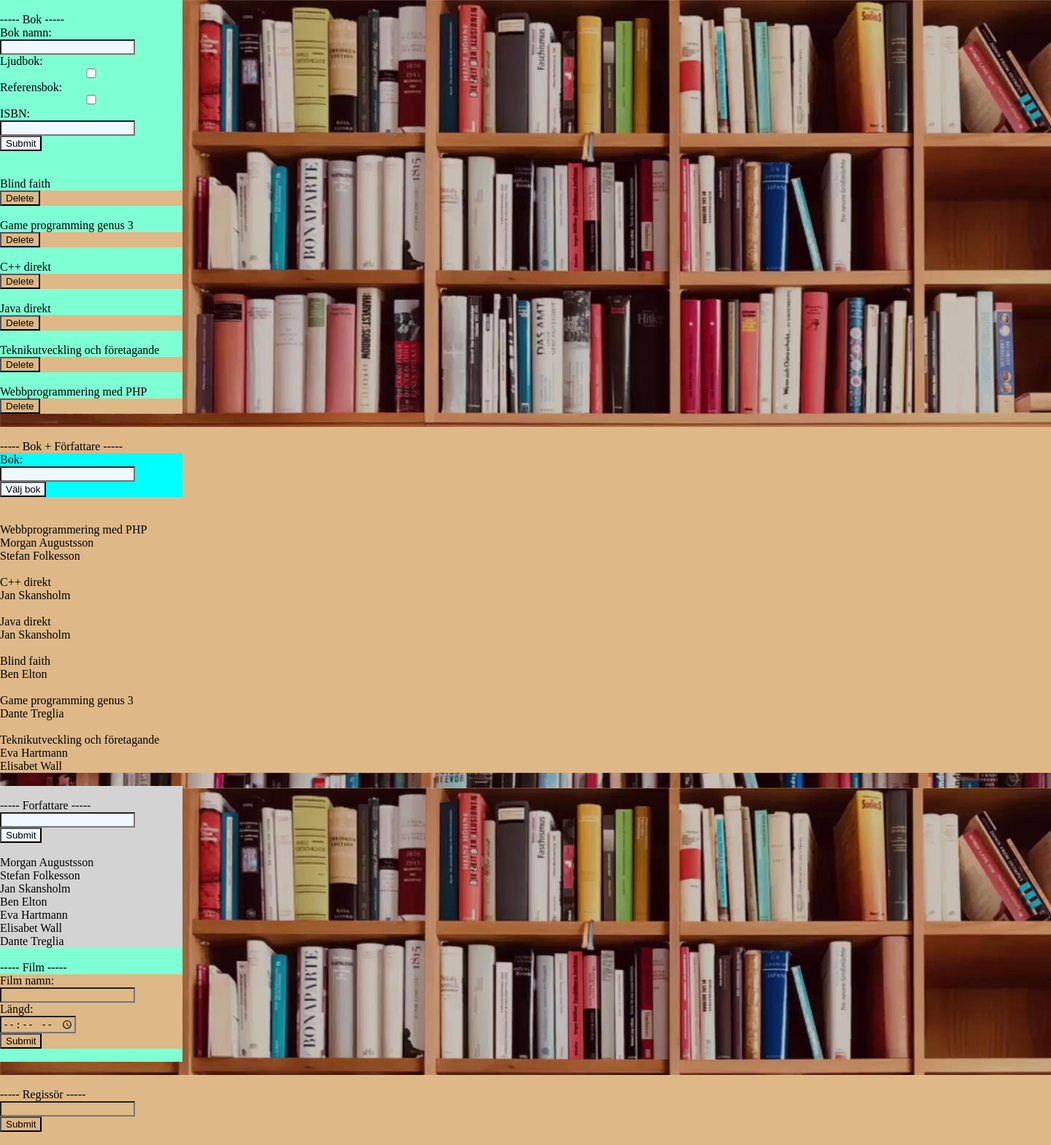
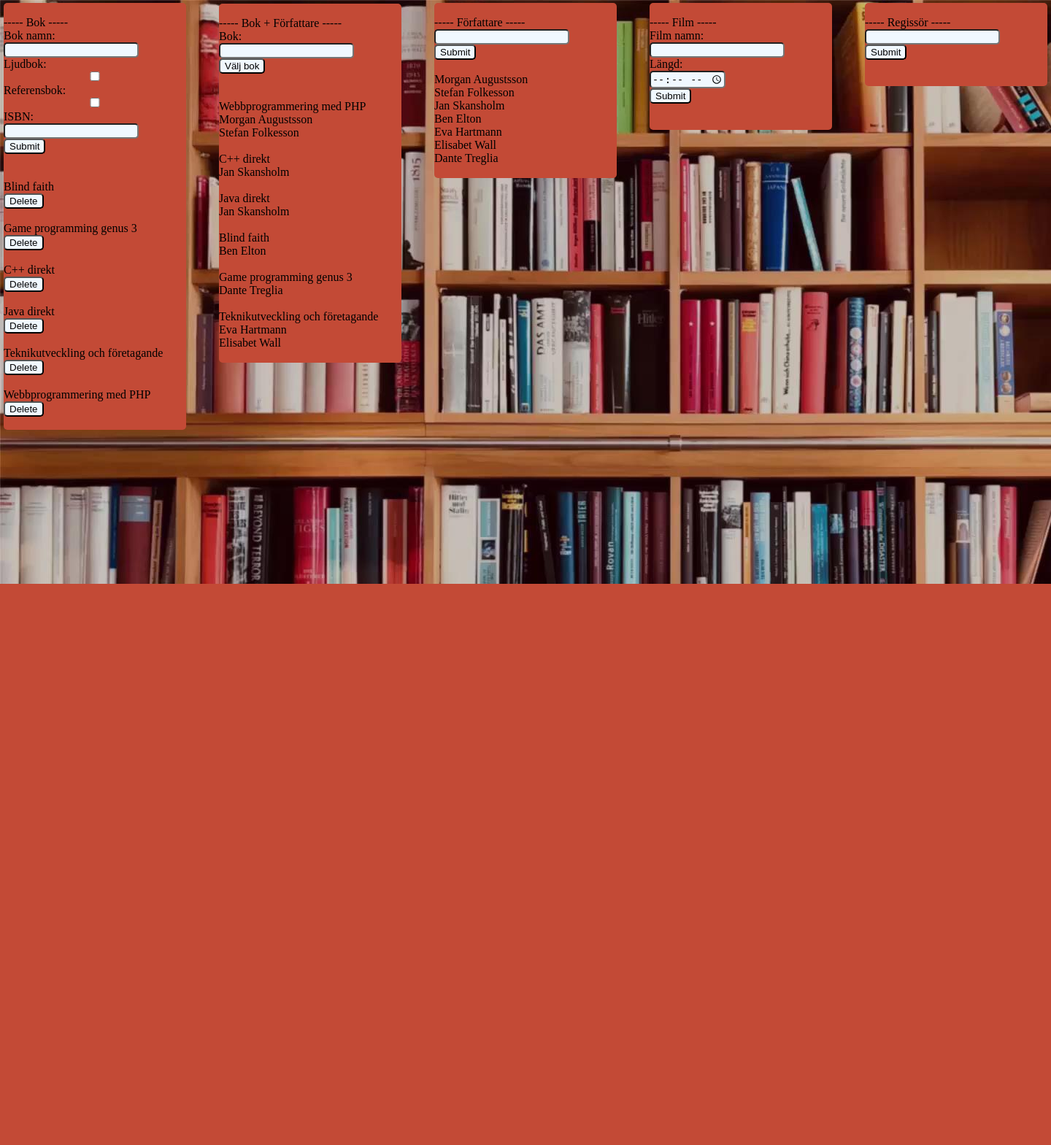
Before and after one commit to Blsexual/Bibliotek, a PHP site: page /admin.php in a window 1440 px wide. Shown: the whole page at 73% size. After the commit the page ends 800 px from the top, so only its background shows below. Run offline with PHP 8.4, Linux system fonts and the light colour scheme; data comes from the database, SQL or seed files in the repository; data that the repository does not hold is empty.

Commit message:
Ändrat CSS

```diff
--- a/admin.php
+++ b/admin.php
@@ -4,7 +4,7 @@
         <meta charset="UTF-8">
         <meta http-equiv="X-UA-Compatible" content="IE=edge">
         <meta name="viewport" content="width=device-width, initial-scale=1.0">
-        <title>Bibliotek</title>
+        <title>Bibliotek admin</title>
         <link rel="stylesheet" href="index.css">
     </head>
     <body>
@@ -15,7 +15,7 @@
         ?>
 
         <div id="Bakgrund">
-            <div id="Test"> <br> ----- Bok -----
+            <div id="Bok"> <br> ----- Bok -----
                 <?php
                     if (isset($_POST['Bok'])) {
                         $sql = $conn->prepare("INSERT INTO bok (ISBN,Namn,LjudBok,ReferensBok) VALUES (?,?,?,?)");
@@ -63,14 +63,15 @@
                             $ISBN = $row['ISBN'];
                             echo "<form method='post' action='delete.php'>";
                                 echo "<input type='hidden' name='Bok' value='$ISBN'>";
-                                echo "<input type='submit' value='Delete'>";
+                                echo "<input type='submit' value='Delete' class='Text'>";
                             echo "</form>";
                         }
                     }
                 ?>
+                <br>
             </div><br> <!-- ----- Bok ----- -->
 
-            <div> <br> ----- Bok + Författare -----
+            <div id="Bokfor"> <br> ----- Bok + Författare -----
                 <?php
                     if (isset($_POST['BokFor'])){
                         $Bok = $_POST['BokFor'];
@@ -149,7 +150,7 @@
                                     }
                                 }
                             echo "</select><br>";
-                            echo "<input type='submit' value='Submit the form'/>";
+                            echo "<input type='submit' value='Submit the form' class='Text'/>";
                         echo "</form>";
                     }
 
@@ -171,9 +172,10 @@
                         }
                     }
                 ?>
+                <br>
             </div><br> <!-- ----- Bok + Författare ----- -->
 
-            <div class="bruh"> <br> ----- Forfattare -----
+            <div id="Författare"> <br> ----- Författare -----
                 <?php
                     if (isset($_POST['Forfattare'])) {
                         $sql = $conn->prepare("INSERT INTO forfattare (Namn) VALUE (?)");
@@ -188,7 +190,7 @@
                     }
                 ?>
                 <?php
-                    echo "<form method = 'post' class='bruh'>";
+                    echo "<form method = 'post' class='Författare'>";
                         echo "<input type='hidden' name='Forfattare' class='Text'>";
                         echo "<input type='text' name='ForfattarNamn' required='require' class='Text'><br>";
                         echo "<input type='submit' value='Submit' class='Text'>";
@@ -204,9 +206,10 @@
                         }
                     }
                 ?>
-            </div> <!-- ----- Forfattare ----- -->
+                <br>
+            </div> <!-- ----- Författare ----- -->
 
-            <div id="Test"> <br> ----- Film -----
+            <div id="Film"> <br> ----- Film -----
                 <?php
                     if (isset($_POST['Film'])) {
                         $sql = $conn->prepare("INSERT INTO film (Titel,Langd) VALUES (?,?)");
@@ -224,9 +227,9 @@
                 <?php
                     echo "<form method = 'post' class='Film'>";
                         echo "<input type='hidden' name='Film' class='Film'>";
-                        echo "Film namn: <br><input type='text' name='FilmTitel' required='require' class='Film'><br>";
-                        echo "Längd: <br><input type='time' name='Langd' required='require' class='Film'><br>";
-                        echo "<input type='submit' value='Submit' class='Film'>";
+                        echo "Film namn: <br><input type='text' name='FilmTitel' required='require' class='Text'><br>";
+                        echo "Längd: <br><input type='time' name='Langd' required='require' class='Text'><br>";
+                        echo "<input type='submit' value='Submit' class='Text'>";
                     echo "</form>";
                 ?>
 
@@ -240,9 +243,10 @@
                         }
                     }
                 ?>
+                <br>
             </div><br> <!-- ----- Film ----- -->
 
-            <div id="bruh"> <br> ----- Regissör -----
+            <div id="Regissör"> <br> ----- Regissör -----
                 <?php
                     if (isset($_POST['Regissor'])) {
                         $sql = $conn->prepare("INSERT INTO regissor (Namn) VALUE (?)");
@@ -258,8 +262,8 @@
                 <?php
                     echo "<form method = 'post' class='Regissör'>";
                         echo "<input type='hidden' name='Regissor' class='Regissör'>";
-                        echo "<input type='text' name='RegissorNamn' required='require' class='Regissör'><br>";
-                        echo "<input type='submit' value='Submit' class='Regissör'>";
+                        echo "<input type='text' name='RegissorNamn' required='require' class='Text'><br>";
+                        echo "<input type='submit' value='Submit' class='Text'>";
                     echo "</form>";
                 ?>
                 <?php
@@ -272,6 +276,7 @@
                         }
                     }
                 ?>
+                <br>
             </div> <!-- ----- Regissör----- -->
 
         </div>
--- a/index.css
+++ b/index.css
@@ -2,33 +2,86 @@
     margin:0;
     padding:2;
     background-image: linear-gradient() /*url("bibliotek.jpg")*/;
-    background-color: burlywood;
+    background-color: transparent;
 }
 
-.bruh{
-    width:250px;
-    background-color:lightgray;
+#Bakgrund{
+    height:100vh;
+    width:100vw;
+    background-image: url("bibliotek.jpg");
 }
 
 .Text{
     background-color: aliceblue;
+    border-radius:5px;
 }
 
 .Bok{
     width:250px;
-    background-color: aquamarine;
+    background-color: #C34A36;
 }
 
-#Test{
+#Bok{
     width:250px;
-    background-color:aquamarine;
-}
-
-#Bakgrund{
-    background-image: url("bibliotek.jpg");
+    background-color:#C34A36;
+    margin-left:5px;
+    margin-top:4px;
+    border-radius: 5px;
+    position: absolute;
 }
 
 .Bokfor{
     width:250px;
-    background-color: aqua;
+    background-color: #C34A36;
 }
+
+#Bokfor{
+    width:250px;
+    background-color: #C34A36;
+    margin-left:300px;
+    margin-top:-13px;
+    border-radius: 5px;
+    position: absolute;
+}
+
+.Författare{
+    width:250px;
+    background-color:#C34A36;
+}
+
+#Författare{
+    width:250px;
+    background-color:#C34A36;
+    margin-left:595px;
+    margin-top:-32px;
+    border-radius: 5px;
+    position: absolute;
+}
+
+.Film{
+    width:250px;
+    background-color:#C34A36;
+}
+
+#Film{
+    width:250px;
+    background-color:#C34A36;
+    margin-left:890px;
+    margin-top:-32px;
+    border-radius: 5px;
+    position: absolute;
+}
+
+.Regissör{
+    width:250px;
+    background-color:#C34A36;
+}
+
+#Regissör{
+    width:250px;
+    background-color:#C34A36;
+    margin-left:1185px;
+    margin-top:-50px;
+    border-radius: 5px;
+    position: absolute;
+}
```
